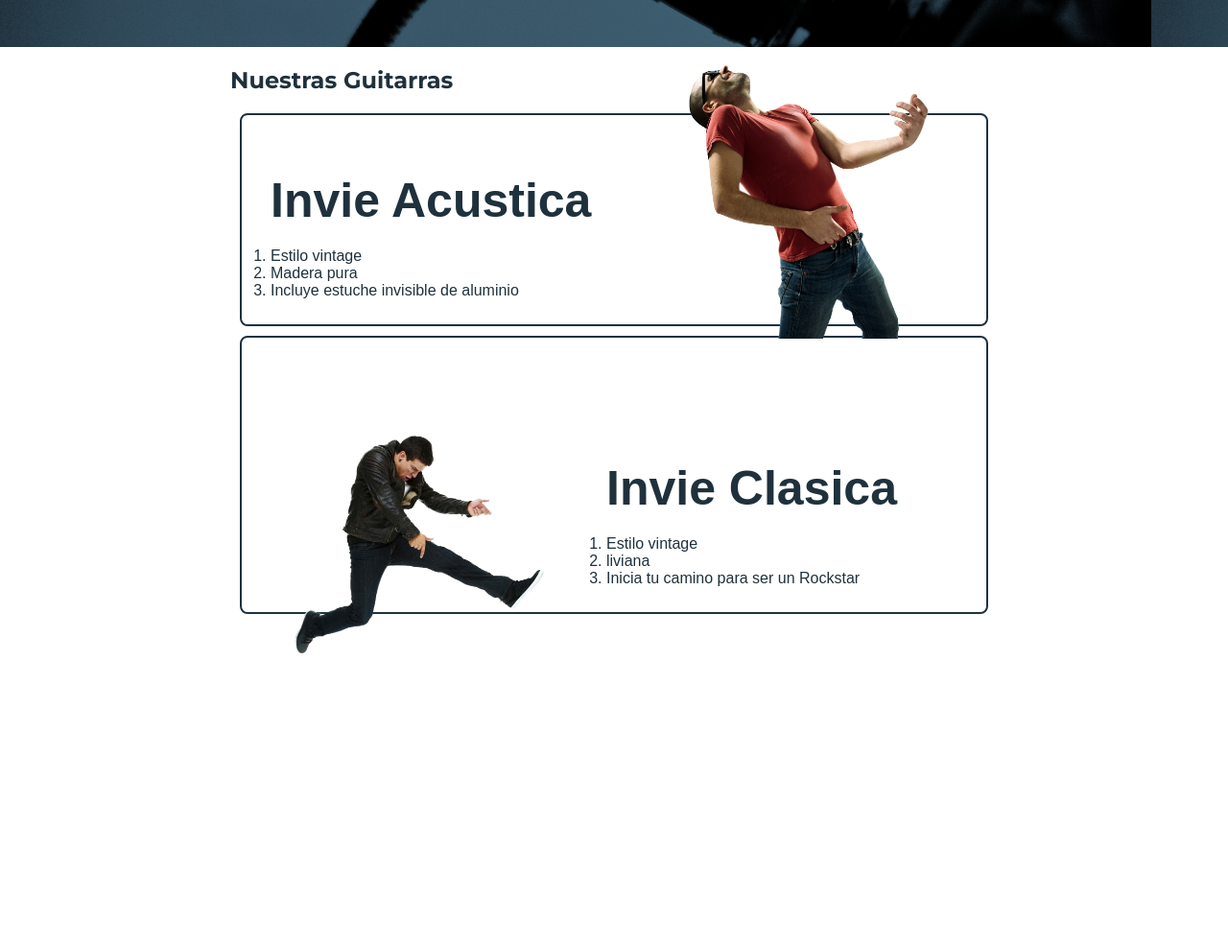
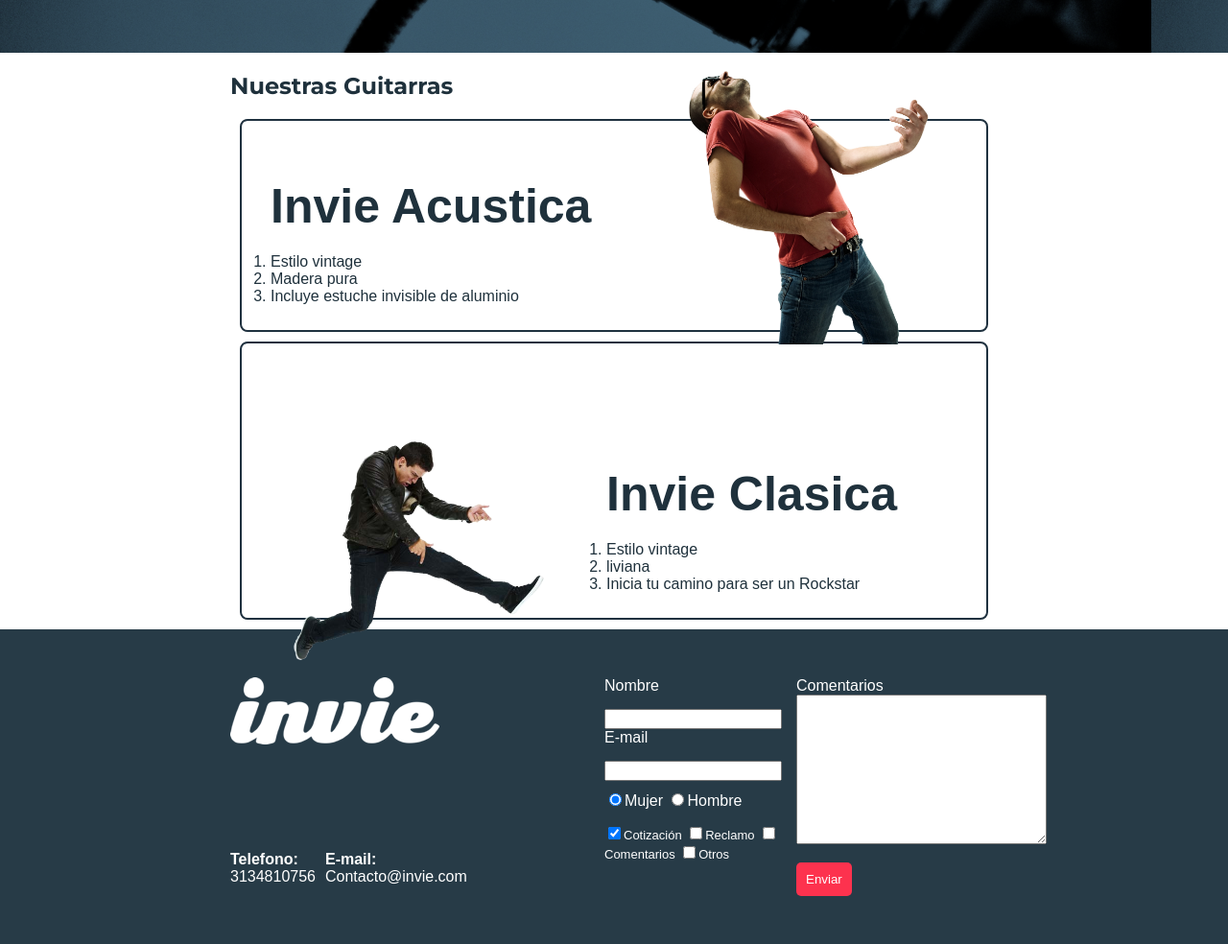
Before and after one commit to djrock1987/invie, a plain HTML site: page index.html in a window 1280 px wide. Shown: the part 394-1378 px from the top of the page at 96% size. Before the commit the page ends 1087 px from the top, so only its background shows below. Drawn offline with Linux system fonts and the light colour scheme; a web font is replaced by a local one.

Commit message:
se realizo el footer y todos los elementos de estilos

```diff
--- a/css/style.css
+++ b/css/style.css
@@ -3,12 +3,12 @@ body{
 	margin: 0;
 }
 
-button{
+.button{
 	border-radius: 5px;
 	border: none;
 	color: #ffffff;
 	background: #FD324E;
-	padding: 7px;
+	padding: 10px;
 }
 
 .titulo{
@@ -85,3 +85,55 @@ button{
 .header{
 	position: relative;
 }
+.footer{
+	background:#273B47;
+	color: #FFFFFF;
+}
+.contacto{
+	display: flex;
+	width: 300px;
+	flex-wrap: wrap;
+	align-items: center;
+}
+.contacto img{
+	display: block;
+}
+.contacto strong{
+	display: block;
+}
+.contacto a{
+	text-decoration: none;
+	color: #FFFFFF;
+	margin: 10px 10px 10px 0;
+}
+.footer .contenedor{
+	display: flex;
+	justify-content: space-between;
+}
+.formulario{
+	display: flex;
+	width: 400px;
+	padding: 50px 10px;
+}
+.formulario label, .sexo, .intereses {
+	margin-bottom: 15px;
+}
+.col1, .col2{
+	display: flex;
+	flex-direction: column;
+
+}
+.col1{
+	margin-right: 15px;
+}
+.col2{
+	align-items: flex-start;
+}
+
+.intereses label{
+	font-size: 13px;
+}
+
+.sexo{
+	margin-top: 10px;
+}
--- a/index.html
+++ b/index.html
@@ -26,7 +26,7 @@
 		<div class="contenedor">
 			<h1 class="titulo">Guitarras invisibles</h1> <!-- titulo -->
 			<h3 class="titulo-a">Sé la estrella de rock que siempre quisiste ser</h3> <!-- resumen -->
-			<button type="">Conoce más</button> <!-- boton -->
+			<button class="button" type="">Conoce más</button> <!-- boton -->
 		</div>
 	</section><!-- /portada -->
 	<section id="guitarras" class="guitarras contenedor"><!-- guitarras -->
@@ -56,5 +56,45 @@
 
 	</section><!-- /guitarras  -->
 
+	<footer class="footer"> <!-- footer -->
+		<div class="contenedor">
+
+			<div class="contacto">
+				<img src="images/invie-white.png" alt="logo white de invie" >
+				<a href="tel:+573134810756" title=""><strong>Telefono: </strong>3134810756</a>
+				<a href="mailto:programadordj@gmail.com?subject=Mensaje desde invie" "email me"><strong>E-mail: </strong>Contacto@invie.com</a>
+			</div>
+			<form class="formulario">
+				<div class="col1">
+					<label for="nombre"> Nombre </label>
+						<input type="text" name="nombre" value="" id="nombre" placeholder="">
+					<label for="email">E-mail </label> <input type="email" id="email" name="email" value="" required="">
+					<div class="sexo">
+						<label for="mujer">
+							<input type="radio" name="sexo" checked id="mujer" value="mujer">Mujer
+						</label>
+						<label for="hombre">
+							<input type="radio" name="sexo" id="hombre" value="hombre">Hombre
+						</label>
+					</div>
+					<div class="intereses">
+						<label for="cotizacion"><input type="checkbox" name="intereses" id="cotizacion" checked value="cotizacion">Cotización</label>
+
+						<label for="reclamo"><input type="checkbox" name="intereses" id="reclamo" value="reclamo">Reclamo</label>
+
+						<label for="comentarios"><input type="checkbox" name="intereses" id="comentarios" value="comentarios">Comentarios</label>
+
+						<label for="otros"><input type="checkbox" name="intereses" id="otros" value="otros">Otros</label>
+					</div>
+				</div>
+				<div class="col2">
+					<label for="comentarios">Comentarios
+					<textarea name="comentarios" id="comentarios" value="" cols="30" rows="10"></textarea></label>
+					<input class="button" type="submit" name="" value="Enviar">
+				</div>
+			</form>
+		</div>
+	</footer> <!-- footer -->
+
 </body>
 </html>
```
